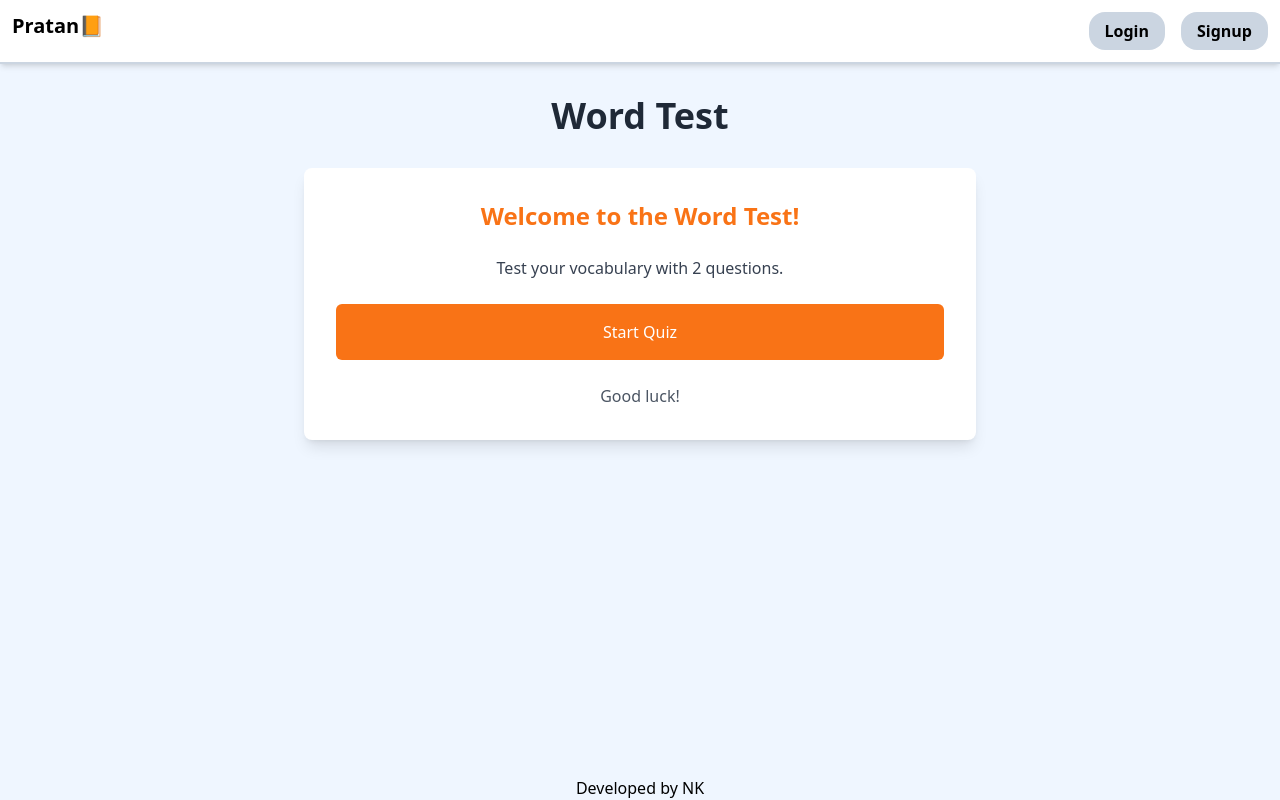
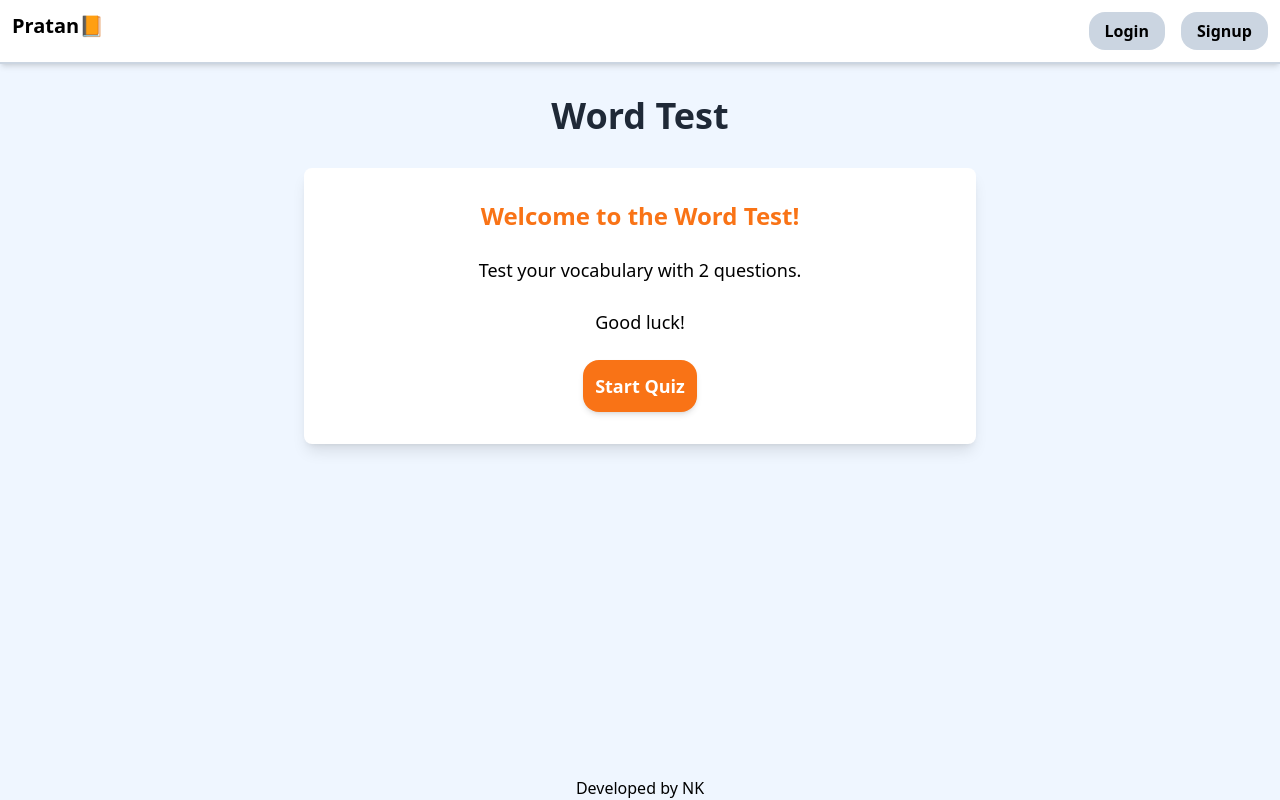
Before and after one commit to kikudesuyo/pratan, a React (Vite) app: page /mypage/word-test in a window 1280 px wide. Built offline with nearby package versions, Linux system fonts and the light colour scheme; no server answers.

Commit message:
スタイルの修正

```diff
--- a/src/components/WordTest/Explanation.tsx
+++ b/src/components/WordTest/Explanation.tsx
@@ -1,4 +1,5 @@
 import { Question } from "@/components/WordTest/types";
+import WordTestButton from "@/components/Button/WordTestButton";
 
 interface ExplanationProps {
   question: Question;
@@ -14,26 +15,23 @@ const Explanation: React.FC<ExplanationProps> = ({
       <h2 className="mb-6 text-center text-2xl font-bold text-blue-500">
         Let's Learn!
       </h2>
-      <div className="mb-6 rounded-lg bg-orange-100 p-4">
-        <h3 className="mb-2 text-center text-2xl font-semibold text-orange-700">
-          {word}
-        </h3>
+      <div className="flex items-center justify-center">
+        <div className="mb-6 rounded-xl bg-orange-100 px-8 py-4">
+          <h3 className="mb-2 text-center text-3xl font-semibold text-orange-700">
+            {word}
+          </h3>
+        </div>
       </div>
       <div className="mb-6">
         <h4 className="mb-2 text-xl font-semibold">Definition:</h4>
-        <p className="text-lg text-gray-600">{definition}</p>
+        <p className="rounded-lg bg-gray-100 p-4 text-lg">{definition}</p>
       </div>
       <div className="mb-6">
         <h4 className="mb-2 text-xl font-semibold">Example:</h4>
-        <p className="text-lg text-gray-600">{example}</p>
+        <p className="rounded-lg bg-gray-100 p-4 text-lg">{example}</p>
       </div>
       <div className="flex justify-center">
-        <button
-          onClick={onNext}
-          className="w-3/5 rounded-md bg-orange-500 p-3 text-center text-white transition duration-300 hover:bg-orange-600 focus:outline-none focus:ring-2 focus:ring-orange-500 focus:ring-offset-2"
-        >
-          Next Question
-        </button>
+        <WordTestButton label="Next Question" func={onNext} />
       </div>
     </div>
   );
--- a/src/components/WordTest/Result.tsx
+++ b/src/components/WordTest/Result.tsx
@@ -1,8 +1,10 @@
-interface ResultProps {
+import WordTestButton from "@/components/Button/WordTestButton";
+
+type ResultProps = {
   score: number;
   totalQuestions: number;
   onRestart: () => void;
-}
+};
 
 const Result: React.FC<ResultProps> = ({
   score,
@@ -10,19 +12,14 @@ const Result: React.FC<ResultProps> = ({
   onRestart,
 }) => {
   return (
-    <div className="rounded-lg bg-white p-8 shadow-lg">
+    <div className="flex flex-col items-center justify-center gap-4 rounded-lg bg-white p-8 shadow-lg">
       <h2 className="mb-4 text-2xl font-bold text-orange-500">
         Quiz Completed!
       </h2>
-      <p className="mb-4 text-xl text-gray-700">
+      <p className="mb-4 text-xl font-bold text-gray-700">
         Your score: {score} out of {totalQuestions}
       </p>
-      <button
-        onClick={onRestart}
-        className="rounded-full bg-orange-500 px-6 py-2 text-white shadow-md transition duration-300 hover:bg-orange-600 focus:outline-none focus:ring-2 focus:ring-orange-500 focus:ring-offset-2"
-      >
-        Restart Quiz
-      </button>
+      <WordTestButton label="Restart Quiz" func={onRestart} />
     </div>
   );
 };
--- a/src/components/WordTest/StartScreen.tsx
+++ b/src/components/WordTest/StartScreen.tsx
@@ -1,29 +1,26 @@
-interface StartScreenProps {
+import WordTestButton from "@/components/Button/WordTestButton";
+
+type StartScreenProps = {
   onStart: () => void;
   totalQuestions: number;
-}
+};
 
 const StartScreen: React.FC<StartScreenProps> = ({
   onStart,
   totalQuestions,
 }) => {
   return (
-    <div className="rounded-lg bg-white p-8 shadow-lg">
-      <h2 className="mb-6 text-center text-2xl font-bold text-orange-500">
+    <div className="flex flex-col gap-6 rounded-lg bg-white p-8 shadow-lg">
+      <h2 className="text-center text-2xl font-bold text-orange-500">
         Welcome to the Word Test!
       </h2>
-      <p className="mb-6 text-center text-gray-700">
+      <p className="text-center text-lg">
         Test your vocabulary with {totalQuestions} questions.
       </p>
-      <div className="space-y-4">
-        <button
-          onClick={onStart}
-          className="w-full rounded-md bg-orange-500 p-4 text-center text-white transition duration-300 hover:bg-orange-600 focus:outline-none focus:ring-2 focus:ring-orange-500 focus:ring-offset-2"
-        >
-          Start Quiz
-        </button>
+      <p className="text-center text-lg">Good luck!</p>
+      <div className="flex items-center justify-center space-y-4">
+        <WordTestButton label="Start Quiz" func={onStart} />
       </div>
-      <p className="mt-6 text-center text-gray-600">Good luck!</p>
     </div>
   );
 };
```
